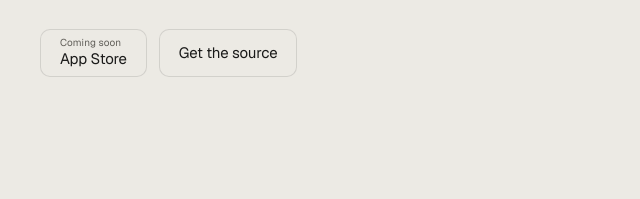
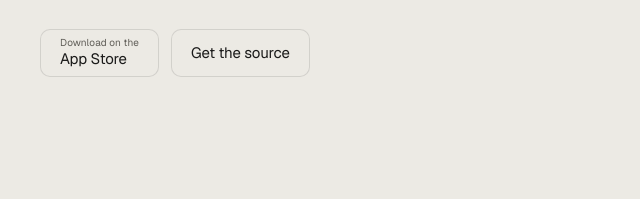
Before and after one commit to acrosa/Tapes, a plain HTML site: page web/index.html in a window 1280 px wide. Shown: the part 491-690 px from the top of the page, 0-640 px from the left. Drawn offline with nearby package versions, Linux system fonts and the light colour scheme.

Commit message:
Site: link the App Store badge to the store page
Co-Authored-By: Claude Fable 5.2 <noreply@anthropic.com>
Claude-Session: https://claude.ai/code/session_01T1UZybaw7eSJMqMGtjZ5o9

```diff
--- a/web/index.html
+++ b/web/index.html
@@ -132,8 +132,10 @@
   .actions { display: flex; flex-wrap: wrap; align-items: center; gap: 12px; margin-top: 8px; }
   .store {
     display: flex; align-items: center; height: 48px; padding: 0 20px; border-radius: 10px;
-    color: var(--ink); box-shadow: inset 0 0 0 1px var(--hairline);
+    color: var(--ink); text-decoration: none; box-shadow: inset 0 0 0 1px var(--hairline);
   }
+  .store:hover { box-shadow: inset 0 0 0 1px var(--ink-2); }
+  .store:focus-visible { outline: 2px solid var(--ink); outline-offset: 2px; }
   .store span { display: flex; flex-direction: column; font-size: 15px; line-height: 20px; letter-spacing: -0.01em; }
   .store small { font-size: 10px; line-height: 12px; letter-spacing: 0.01em; color: var(--ink-2); }
   .source {
@@ -257,9 +259,9 @@
     <div class="pitch">
       <h1>A four-track tape recorder for iPhone and iPad.</h1>
       <div class="actions">
-        <div class="store" role="img" aria-label="Coming soon to the App Store">
-          <span><small>Coming soon</small>App Store</span>
-        </div>
+        <a class="store" href="https://apps.apple.com/us/app/vibe-tapes/id6834562677" aria-label="Download Vibe Tapes on the App Store">
+          <span><small>Download on the</small>App Store</span>
+        </a>
         <a class="source" href="https://github.com/acrosa/Tapes">Get the source</a>
       </div>
     </div>
```
